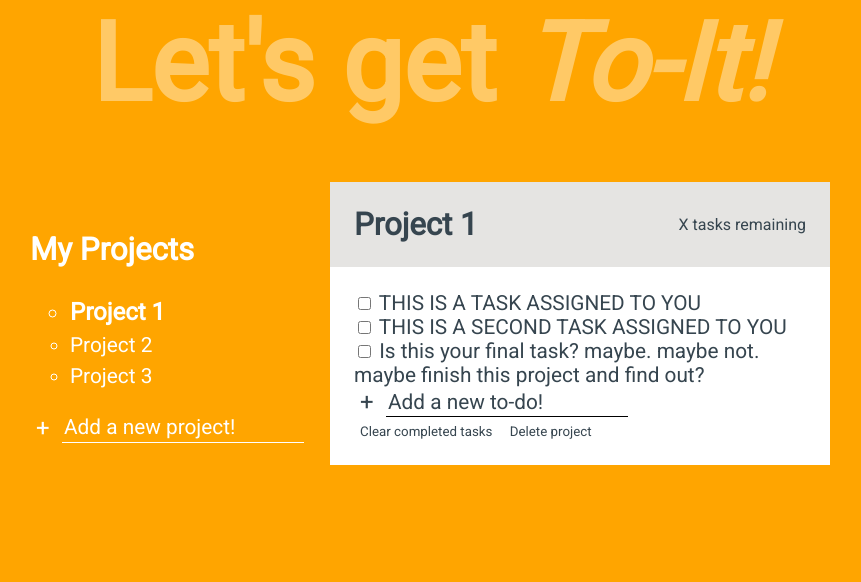
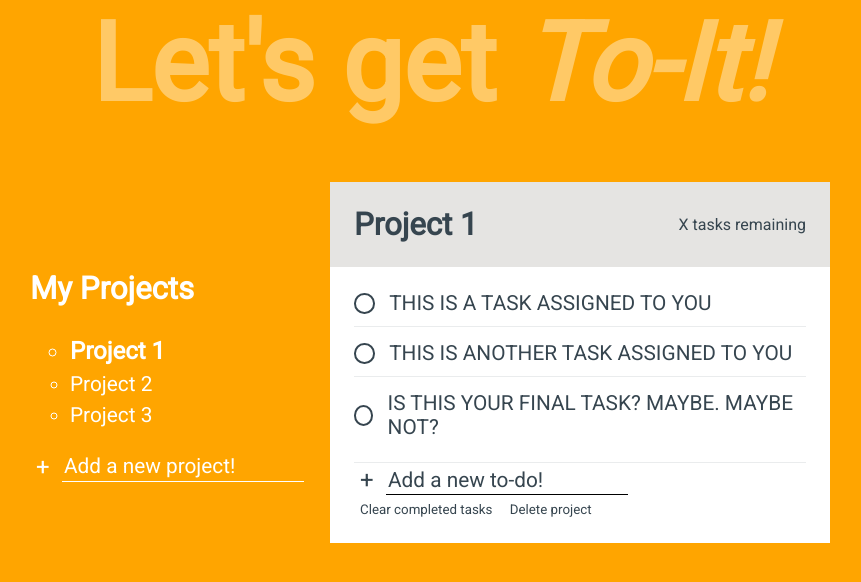
Before and after one commit to DustyDogCodex/To-It, a website built with webpack: page dist/index.html in a window 1280 px wide. Shown: the whole page, without its empty margins (210-1071 px from the left). Built offline with nearby package versions, Linux system fonts and the light colour scheme; files whose address does not match are found by name.

Commit message:
added more visual effects to todos. Added custom-checkbox that is interactive. Todos checkbox now changes size and color when hovered over, and fills in with orange color when checked. Working on adding a strike-thru animation for completed todos!

```diff
--- a/dist/index.html
+++ b/dist/index.html
@@ -46,30 +46,39 @@
                 <!-- switched naming from todos to task here, so that I know when I'm working inside the todo-display area  -->
                 <!-- hardcoding these tasks for working on the styling. In the final porject, these would be generated thru JS -->
                 <div class="task">
-                    <label>
-                        <input type="checkbox" id="task-1">
-                        THIS IS A TASK ASSIGNED TO YOU
+                    <input
+                      type="checkbox"
+                      id="task-1"
+                    />
+                    <label for="task-1">
+                      <span class="custom-checkbox"></span>
+                      THIS IS A TASK ASSIGNED TO YOU
                     </label>
-                    <span class="custom-checkbox"></span>
-                </div>
+                  </div>
                 <!-- end of task 1 -->
 
                 <div class="task">
-                    <label>
-                        <input type="checkbox" id="task-2">
-                        THIS IS A SECOND TASK ASSIGNED TO YOU
+                    <input
+                      type="checkbox"
+                      id="task-2"
+                    />
+                    <label for="task-2">
+                      <span class="custom-checkbox"></span>
+                      THIS IS ANOTHER TASK ASSIGNED TO YOU
                     </label>
-                    <span class="custom-checkbox"></span>
-                </div>
+                  </div>
                 <!-- end of task 2 -->
 
                 <div class="task">
-                    <label>
-                        <input type="checkbox" id="task-3">
-                        Is this your final task? maybe. maybe not. maybe finish this project and find out?
+                    <input
+                      type="checkbox"
+                      id="task-3"
+                    />
+                    <label for="task-3">
+                      <span class="custom-checkbox"></span>
+                      IS THIS YOUR FINAL TASK? MAYBE. MAYBE NOT?
                     </label>
-                    <span class="custom-checkbox"></span>
-                </div>
+                  </div>
                 <!-- end of task 3 -->
             </div>
 
--- a/dist/style.css
+++ b/dist/style.css
@@ -156,6 +156,55 @@ button{
     color: #36454F;
 }
 
+[type="checkbox"]{
+    opacity: 0;
+    position: absolute;
+}
+
+.task label{
+    display: flex;
+    align-items: center;
+    position: relative;
+    margin-bottom: 1.25em;
+}
+
+.task label::after{
+    content: "";
+    position: absolute;
+    right: 0;
+    left: 0;
+    bottom: -50%;
+    height: 1px;
+    background: currentColor;
+    opacity: 0.1;
+}
+
+.custom-checkbox {
+    display: inline-block;
+    width: 0.8em;
+    height: 0.8em;
+    cursor: pointer;
+    border: 2px solid currentColor;
+    border-radius: 50%;
+    margin-right: 0.7em;
+    transform: scale(1);
+    transition: transform 200ms ease-in;
+}
+
+/* makes the circle next to the task pop out when user hovers */
+.task:hover .custom-checkbox,
+[type="checkbox"]:focus + label .custom-checkbox{
+    transform: scale(1.3);
+    color: orange;
+}
+
+/* makes the span element change color to orange when checked */
+[type="checkbox"]:checked + label .custom-checkbox{
+    background: orange;
+    border-color: orange;
+    box-shadow: inset 0 0 0px 2px whitesmoke;
+}
+
 /* styling cursor to change when hovering over clickable labels */
 label:hover {
     cursor: pointer;
```
